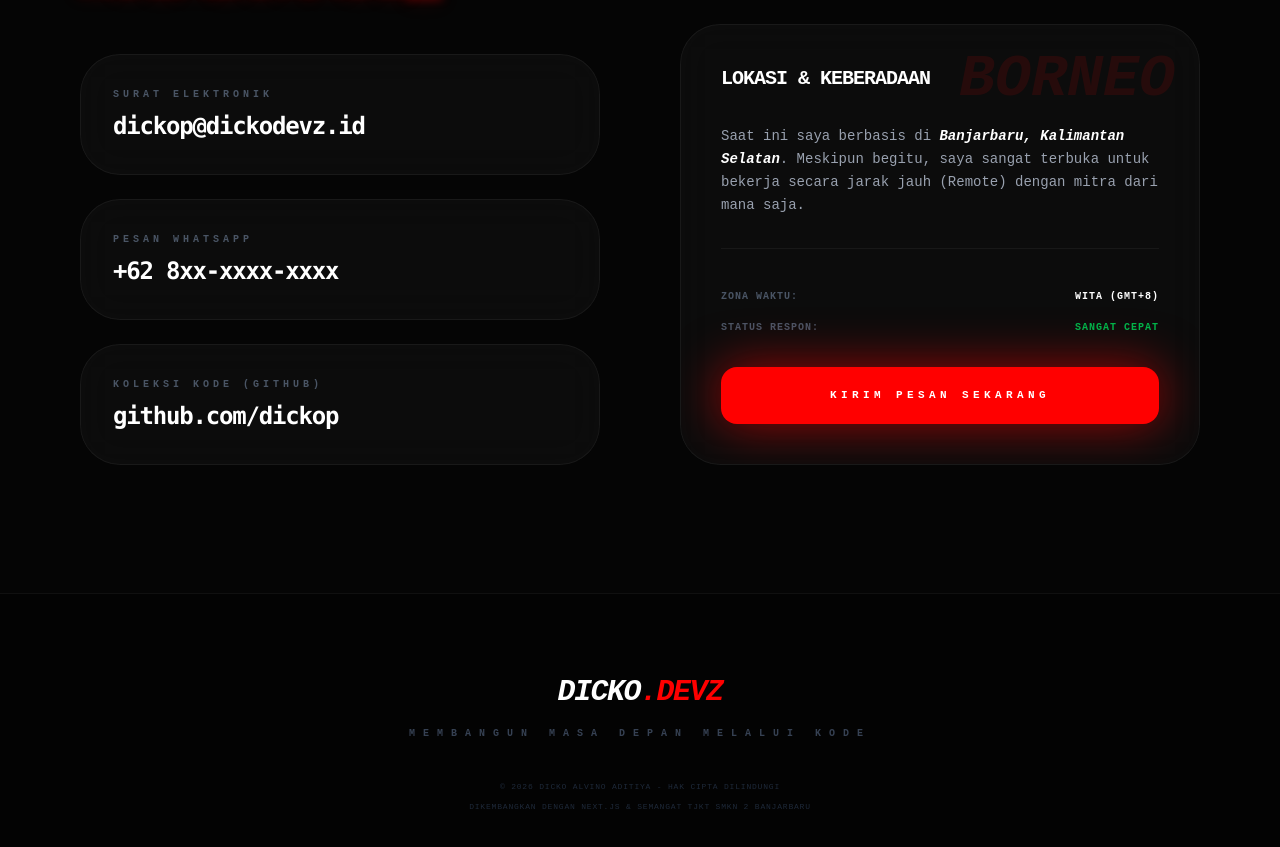
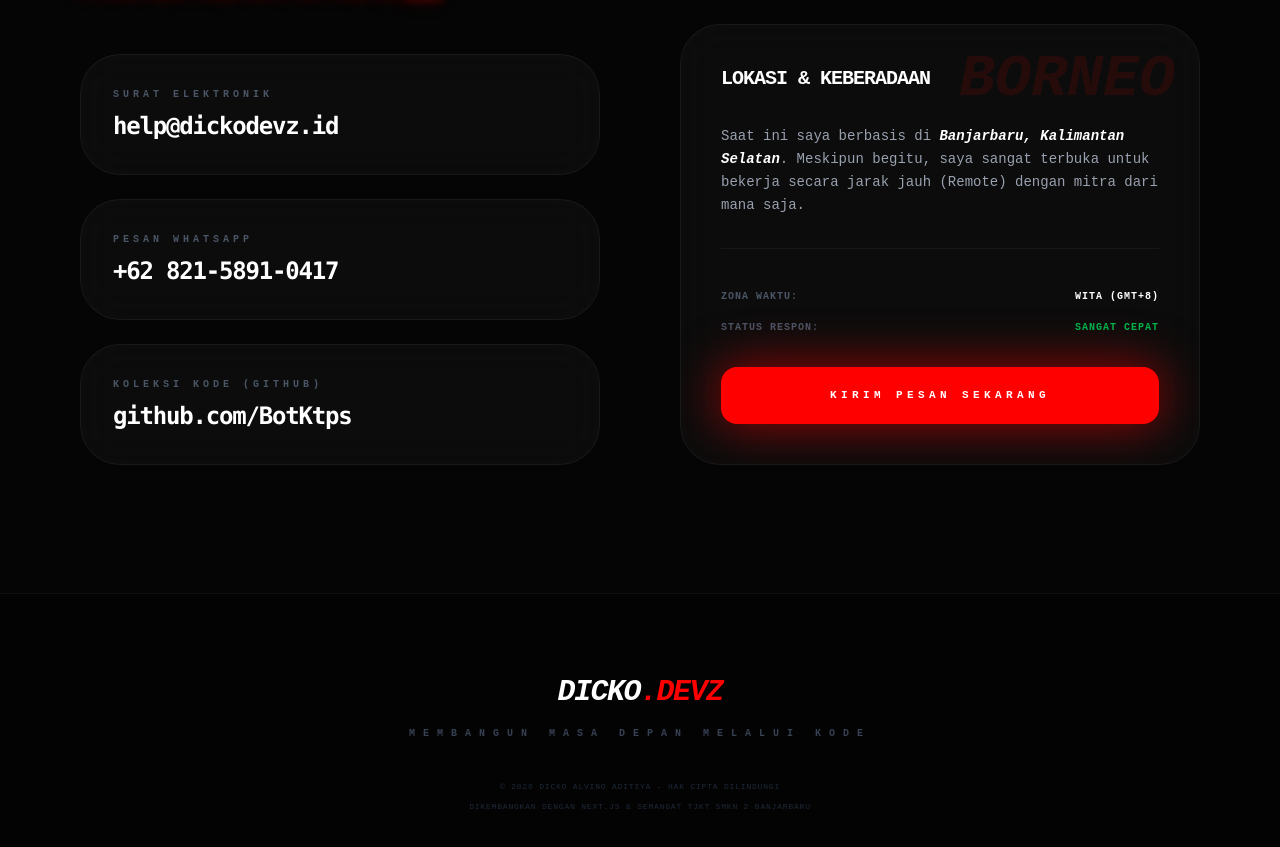
Before and after one commit to BotKtps/dickodevzz, a Next.js app: page / in a window 1280 px wide. Shown: the part 3377-4224 px from the top of the page. Built offline with nearby package versions, Linux system fonts and the light colour scheme.

Commit message:
Update Contact.tsx

```diff
--- a/components/Contact.tsx
+++ b/components/Contact.tsx
@@ -2,9 +2,9 @@ import { motion } from 'framer-motion';
 
 export default function Contact() {
   const kontakSertifikasi = [
-    { label: "Surat Elektronik", value: "dickop@dickodevz.id", tautan: "mailto:dickop@dickodevz.id" },
-    { label: "Pesan WhatsApp", value: "+62 8xx-xxxx-xxxx", tautan: "https://wa.me/628xxxxxxxx" },
-    { label: "Koleksi Kode (GitHub)", value: "github.com/dickop", tautan: "https://github.com/dickop" }
+    { label: "Surat Elektronik", value: "help@dickodevz.id", tautan: "mailto:help@dickodevz.id" },
+    { label: "Pesan WhatsApp", value: "+62 821-5891-0417", tautan: "https://wa.me/6282158910417" },
+    { label: "Koleksi Kode (GitHub)", value: "github.com/BotKtps", tautan: "https://github.com/BotKtps" }
   ];
 
   return (
```
